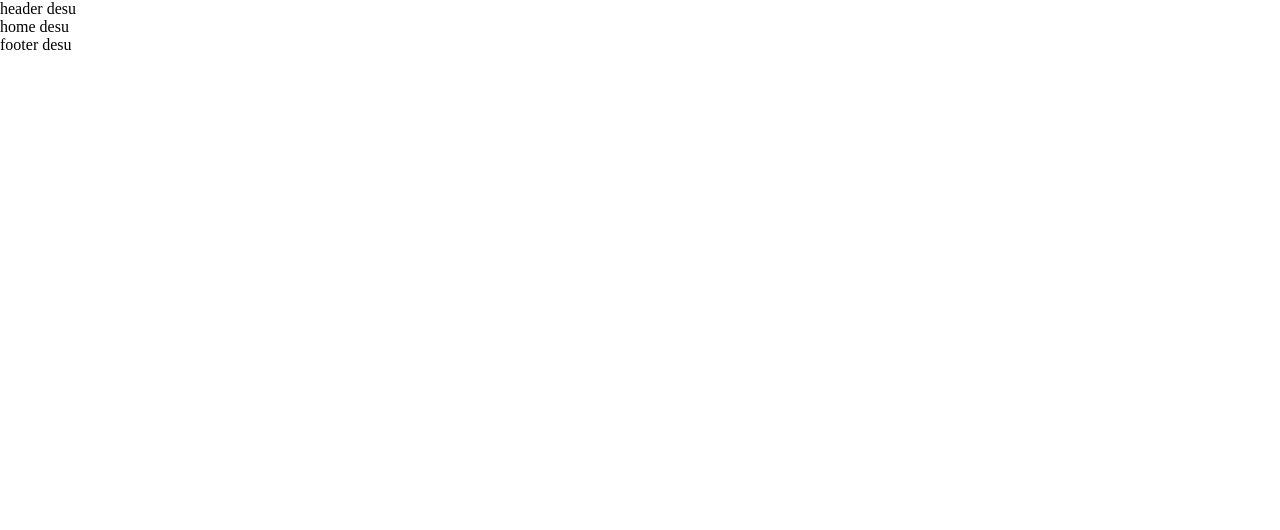
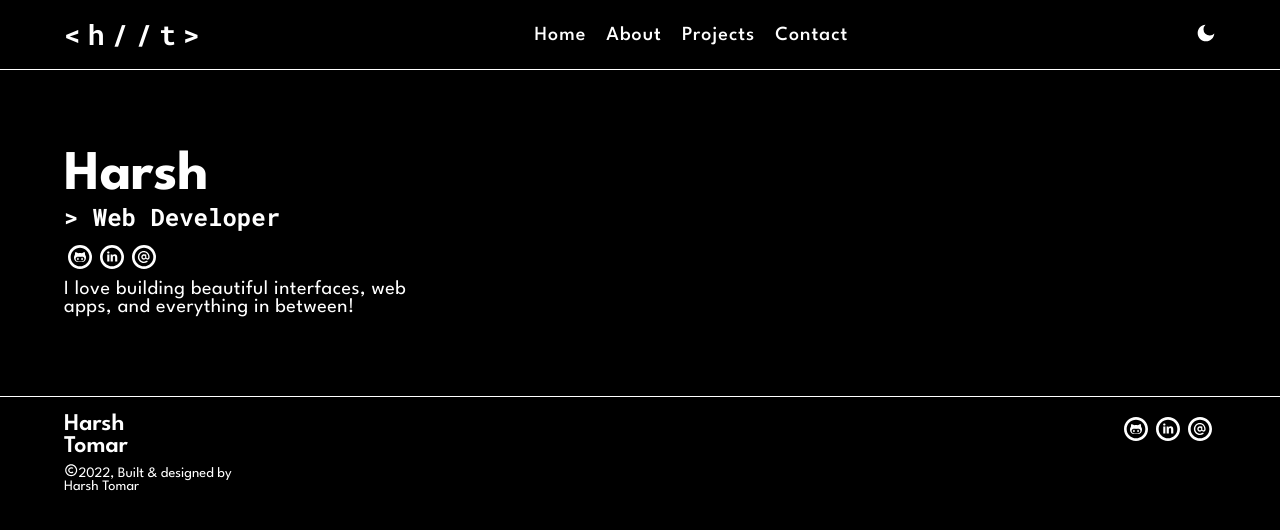
Before and after one commit to harsht67/ht_portfolio, a React (Create React App) app: page / in a window 1280 px wide. Shown: the top 530 px of the page. Built offline with nearby package versions, Linux system fonts and the light colour scheme.

Commit message:
feat: Add Header & Footer

```diff
--- a/package.json
+++ b/package.json
@@ -10,6 +10,7 @@
     "node-sass": "^7.0.1",
     "react": "^18.1.0",
     "react-dom": "^18.1.0",
+    "react-icons": "^4.4.0",
     "react-scripts": "5.0.1",
     "web-vitals": "^2.1.4"
   },
--- a/public/index.html
+++ b/public/index.html
@@ -7,6 +7,10 @@
       name="description"
       content="Web site created using create-react-app"
     />
+    <!-- fonts -->
+    <link rel="preconnect" href="https://fonts.googleapis.com">
+    <link rel="preconnect" href="https://fonts.gstatic.com" crossorigin>
+    <link href="https://fonts.googleapis.com/css2?family=League+Spartan:wght@400;500;600;700;900&family=Roboto+Mono:wght@400;500;600;700&display=swap" rel="stylesheet">
     <title>ht</title>
   </head>
   <body>
--- a/src/features/Footer/Footer.jsx
+++ b/src/features/Footer/Footer.jsx
@@ -1,13 +1,37 @@
 // styles
 import './Footer.scss'
 
+// icons
+import { TiSocialGithubCircular, TiSocialLinkedinCircular, TiSocialAtCircular } from 'react-icons/ti'
+import { BiCopyright } from 'react-icons/bi'
+
 function Footer() {
     return (
-        <div className="footer">
+        <footer className="footer">
 
-            footer desu
+            <section className="footer__info">
 
-        </div>
+                <p>
+                    Harsh <br/> Tomar
+                </p>
+
+                <p>
+                    <BiCopyright/>2022, Built &#38; designed by <br/> Harsh Tomar
+                </p>
+
+            </section>
+
+            <section className="footer__socials">
+
+                <TiSocialGithubCircular/>
+
+                <TiSocialLinkedinCircular/>
+
+                <TiSocialAtCircular/>
+
+            </section>
+
+        </footer>
     )
 }
 
--- a/src/features/Footer/Footer.scss
+++ b/src/features/Footer/Footer.scss
@@ -0,0 +1,28 @@
+.footer {
+    padding: 1rem 4rem;
+    border-block-start: 1px solid #fff;
+    display: flex;
+    justify-content: space-between;
+
+    .footer__info {
+
+        p:first-child {
+            font-size: 1.5rem;
+            font-weight: 600;
+            margin-block-end: 0.25em;
+        }
+
+        p:last-child {
+            font-size: 0.9rem;
+        }
+
+    }
+
+    .footer__socials {
+        font-size: 2rem;
+
+        > * {
+            cursor: pointer;
+        }
+    }
+}
--- a/src/features/Header/Header.jsx
+++ b/src/features/Header/Header.jsx
@@ -1,13 +1,42 @@
 // styles
 import './Header.scss'
 
+// icons
+import { RiMoonFill, RiSunFill } from 'react-icons/ri'
+
 function Header() {
     return (
-        <div className="header">
+        <header className="header">
 
-            header desu
+            <span className="header__logo">
 
-        </div>
+                &lt;h//t&gt;
+
+            </span>
+
+            <nav className="header__nav">
+
+                <ul>
+
+                    <li>home</li>
+
+                    <li>about</li>
+
+                    <li>projects</li>
+
+                    <li>contact</li>
+
+                </ul>
+
+            </nav>
+
+            <span className="header__themeBtn">
+
+                <RiMoonFill/>
+
+            </span>
+
+        </header>
     )
 }
 
--- a/src/features/Header/Header.scss
+++ b/src/features/Header/Header.scss
@@ -0,0 +1,39 @@
+.header {
+    padding: 1rem 4rem;
+    border-block-end: 1px solid #fff;
+    display: flex;
+    align-items: center;
+    justify-content: space-between;
+
+    .header__logo {
+        font-family: 'roboto mono';
+        font-size: 1.75rem;
+        font-weight: 700;
+        letter-spacing: 0.25em;
+    }
+
+    .header__nav {
+
+        ul {
+            list-style-type: none;
+            margin: 0;
+            padding: 0;
+            display: flex;
+
+            li {
+                margin-inline-end: 1em;
+                text-transform: capitalize;
+                font-size: 1.25rem;
+                font-weight: 500;
+                letter-spacing: 0.05em;
+                cursor: pointer;
+            }
+        }
+    }
+
+    .header__themeBtn {
+        font-size: 1.25rem;
+        cursor: pointer;
+    }
+
+}
--- a/src/features/Home/Home.jsx
+++ b/src/features/Home/Home.jsx
@@ -1,11 +1,40 @@
 // styles
 import './Home.scss'
+
+// icons
+import { TiSocialGithubCircular, TiSocialLinkedinCircular, TiSocialAtCircular } from 'react-icons/ti'
 
 function Home() {
     return (
         <div className="home">
 
-            home desu
+            <section className="home__msg">
+
+                <h1>Harsh</h1>
+
+                <h3>&gt; Web Developer</h3>
+
+                <div>
+
+                    <TiSocialGithubCircular/>
+
+                    <TiSocialLinkedinCircular/>
+
+                    <TiSocialAtCircular/>
+
+                </div>
+
+                <p>
+                    I love building beautiful interfaces, web apps, and everything in between!
+                </p>
+
+            </section>
+
+            <section className="home__skills"></section>
+
+            <section className="home__projects"></section>
+
+            <section className="home__contact"></section>
 
         </div>
     )
--- a/src/features/Home/Home.scss
+++ b/src/features/Home/Home.scss
@@ -0,0 +1,31 @@
+.home {
+    padding: 1rem 4rem;
+
+    .home__msg {
+        margin-block: 4rem;
+        width: 30%;
+
+        h1 {
+            font-size: 3.5rem;
+        }
+
+        h3 {
+            font-size: 1.5rem;
+            font-family: 'roboto mono';
+        }
+
+        div {
+            margin-block-start: 0.5rem;
+            font-size: 2rem;
+        }
+
+        p {
+            font-size: 1.25rem;
+            letter-spacing: 0.025em;
+        }
+
+    }
+
+
+
+}
--- a/src/index.scss
+++ b/src/index.scss
@@ -1,5 +1,14 @@
 * {
     box-sizing: border-box;
+    font-family: 'league spartan', 'arial';
+    background: #000;
+    color: #fff;
+}
+
+body {
     margin: 0;
-    padding: 0;
 }
+
+p, h1, h2, h3, h4, h5, h6 {
+    margin: 0;
+}
```
Also changed, not shown: 1 other file (tests, documents, lock files or other folders).
